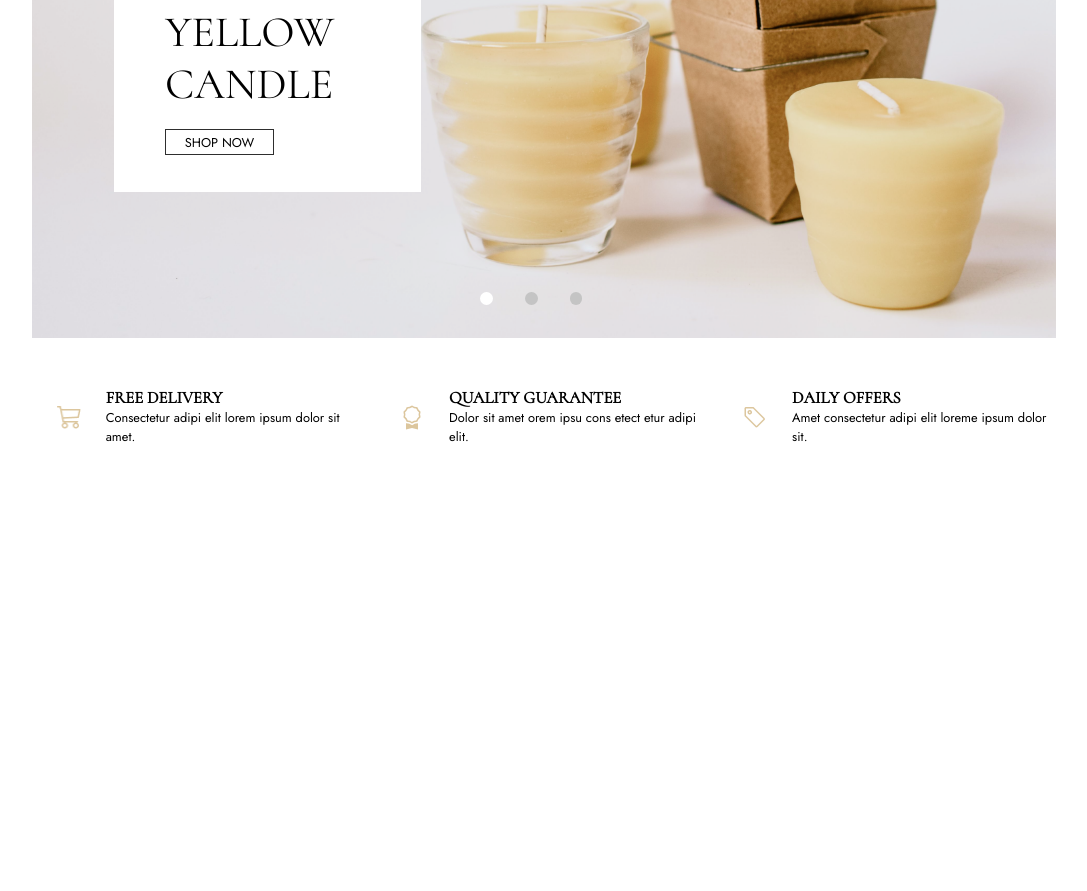
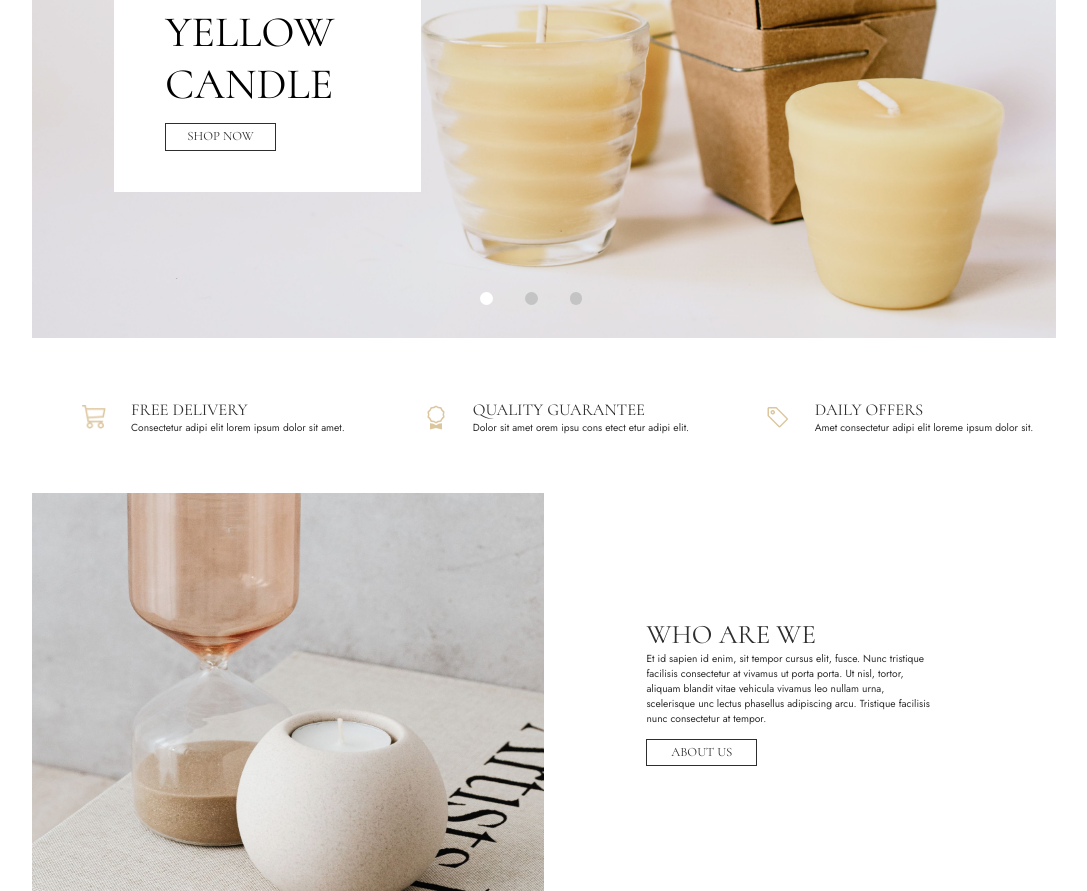
Before and after one commit to slyderyg/candeller, a Next.js app: page / in a window 1280 px wide. Shown: the part 300-1191 px from the top of the page, without its empty margins (96-1183 px from the left). Before the commit the page ends 800 px from the top, so only its background shows below. Built offline with nearby package versions, Linux system fonts and the light colour scheme; no server answers.

Commit message:
admin view button added

```diff
--- a/app/components/AboutUs.tsx
+++ b/app/components/AboutUs.tsx
@@ -1,9 +1,14 @@
 import React from 'react'
-
+import Link from 'next/link'
 const AboutUs = () => {
   return (
-    <div>
-
+    <div className='about'>
+        <img className='about__img' src="/about-us.png" alt="about-us picture" />
+        <div className='about__text'>
+          <span className='about__header'>WHO ARE WE</span>
+          <span className='about__article'>Et id sapien id enim, sit tempor cursus elit, fusce. Nunc tristique facilisis consectetur at vivamus ut porta porta. Ut nisl, tortor, aliquam blandit vitae vehicula vivamus leo nullam urna, scelerisque unc lectus phasellus adipiscing arcu. Tristique facilisis nunc consectetur at tempor.</span>
+          <Link href='/'>ABOUT US</Link>
+        </div>
     </div>
   )
 }
--- a/app/components/Navbar.tsx
+++ b/app/components/Navbar.tsx
@@ -5,7 +5,7 @@ import Link from "next/link";
 import { navLinks } from "../utils/navLinks";
 
 const Navbar = () => {
-    const { modalHandler, user, userSignOut, handleBurger } = useContext(Context);
+    const { modalHandler, user, userSignOut, handleBurger, isAdmin } = useContext(Context);
   return (
     <header>
         <nav className="nav">
@@ -42,6 +42,7 @@ const Navbar = () => {
             <div className="navbar">
                 <ul>
                     {navLinks.map(link => <li key={link.id}><Link className="navbar__link" href={link.href}>{link.name}</Link></li>)}
+                    {isAdmin? (<li><Link className="navbar__link" href='/dashboard'>DASHBOARD</Link></li>):(null)}
                 </ul>
             </div>
 
--- a/app/components/Slider.tsx
+++ b/app/components/Slider.tsx
@@ -1,4 +1,5 @@
 import React, { useState } from 'react';
+import Link from 'next/link';
 
 
 const Slider = () => {
@@ -15,7 +16,7 @@ const Slider = () => {
         <div className='slider__overlay'>
             <div className='slider__overlay__text'>
                 {slide.color} <br /> CANDLE
-                <button className='slider__overlay__button'>SHOP NOW</button>
+                <Link href='/'>SHOP NOW</Link>
             </div>
         </div>
         <div className='slider__radio__button__group'>
--- /dev/null
+++ b/app/components/Tab.tsx
@@ -0,0 +1,17 @@
+import React from 'react'
+//  name
+//  imgUrl
+//  category
+//  price
+//  description
+//  id
+
+const Tab = () => {
+  return (
+    <div className='tab'>
+
+    </div>
+  )
+}
+
+export default Tab
--- a/app/context/context.tsx
+++ b/app/context/context.tsx
@@ -11,11 +11,13 @@ export const Context = createContext({
     isSignInHandler: (isSignIn: boolean):void => {},
     createUser:  (email: string, password: string ): void => {},
     user: null,
-    userSignOut:():void => {},
+    userSignOut: ():void => {},
     userSignIn: (email: string, password: string ): void => {},
     authError: '',
     isBurgerMenuActive: false,
-    handleBurger:():void => {}
+    handleBurger: ():void => {},
+    handleAdmin: ():void => {},
+    isAdmin: false
 });
 
 export const ContextProvider = ({children}: any) => {
@@ -23,6 +25,13 @@ export const ContextProvider = ({children}: any) => {
     const [user, setUser] = useState<User | null>(null);
     //------------------------------------------------------------------------
 
+    //state to checking id user admin:
+    const [isAdmin, setAdmin] = useState(false);
+    const handleAdmin = () => {
+      setAdmin(!isAdmin);
+    }
+
+    //------------------------------------------------------------------------
     //state to show sign in error message:
     const [authError, setAuthError] = useState('');
     //------------------------------------------------------------------------
@@ -108,6 +117,8 @@ export const ContextProvider = ({children}: any) => {
         userSignIn,
         authError,
         isBurgerMenuActive,
-        handleBurger
+        handleBurger,
+        handleAdmin,
+        isAdmin
     }}>{ children }</Context.Provider>)
 }
--- a/app/globals.css
+++ b/app/globals.css
@@ -367,17 +367,20 @@
     margin: 1vw auto;
   }
 
-  .slider__overlay__button {
+  .slider__overlay__text a {
     display: block;
     width: 8.5vw;
     height: 2vw;
     font-size: 1vw;
-    font-family: 'Jost', sans-serif;
-    background: none;
-    border: solid 1px #2E2E2E;
-    margin-top: 1.5vw;
-    cursor: pointer;
+    text-decoration: none;
+    border: #2E2E2E 1px solid;
+    padding: 0;
+    line-height: 200%;
+    text-align: center;
+    color: #2E2E2E;
+    margin-top: 1vw;
   }
+
 
   .slider__radio__button__group {
     position: absolute;
@@ -434,10 +437,122 @@
   .services__heading {
     font-family: 'Cormorant', sans-serif;
     font-size: 1.3vw;
-    font-weight: 600;
+
+    color: #2E2E2E;
   }
 
   .services__text {
     font-family: 'Jost', sans-serif;
+    font-size: 0.8vw;
+    color: #2E2E2E;
+  }
+
+  .about {
+    width: 80%;
+    margin: 0 auto;
+    display: flex;
+    justify-content: space-between;
+  }
+
+  .about__img {
+    width: 50%;
+    display: block;
+  }
+
+  .about__text {
+    display: flex;
+    flex-direction: column;
+    justify-content: center;
+    margin-left: 8vw;
+  }
+  .about__header {
+    width: 70%;
+    display: block;
+    font-family: 'Cormorant', sans-serif;
+    font-size: 2.1vw;
+    color: #2E2E2E;
+  }
+
+  .about__article {
+    width: 70%;
+    display: block;
+    font-family: 'Jost', sans-serif;
+    font-size: 0.8vw;
+    color: #2E2E2E;
+  }
+
+  .about__text a {
+    display: block;
+    width: 8.5vw;
+    height: 2vw;
     font-size: 1vw;
+    text-decoration: none;
+    border: #2E2E2E 1px solid;
+    padding: 0;
+    line-height: 200%;
+    text-align: center;
+    color: #2E2E2E;
+    margin-top: 1vw;
+    font-family: 'Cormorant', serif;
   }
+
+  .switch {
+    position: relative;
+    display: block;
+    width: 60px;
+    height: 34px;
+    margin: 0 auto;
+  }
+
+  .switch input {display:none;}
+
+  .switch__slider {
+    position: absolute;
+    cursor: pointer;
+    top: 0;
+    left: 0;
+    right: 0;
+    bottom: 0;
+    background-color: #ccc;
+    -webkit-transition: .4s;
+    transition: .4s;
+  }
+
+  .switch__slider:before {
+    position: absolute;
+    content: "";
+    height: 26px;
+    width: 26px;
+    left: 4px;
+    bottom: 4px;
+    background-color: white;
+    -webkit-transition: .4s;
+    transition: .4s;
+  }
+
+  input:checked + .switch__slider {
+    background-color: #2196F3;
+  }
+
+  input:focus + .switch__slider {
+    box-shadow: 0 0 1px #2196F3;
+  }
+
+  input:checked + .switch__slider:before {
+    -webkit-transform: translateX(26px);
+    -ms-transform: translateX(26px);
+    transform: translateX(26px);
+  }
+
+  .switch__slider.round {
+    border-radius: 34px;
+  }
+
+  .switch__slider.round:before {
+    border-radius: 50%;
+  }
+
+  .account__h3 {
+    width: max-content;
+    margin: 0  auto;
+  }
--- a/app/page.tsx
+++ b/app/page.tsx
@@ -10,6 +10,8 @@ import SignUpForm from './components/SignUpForm';
 import Menu from './components/Menu';
 import Slider from './components/Slider';
 import Services from './components/Services';
+import AboutUs from './components/AboutUs';
+import Tab from './components/Tab';
 
 export default function Home() {
 
@@ -32,6 +34,8 @@ export default function Home() {
       <Menu />
       <Slider />
       <Services />
+      <AboutUs />
+      <Tab />
     </>
   )
 }
```
Also changed, not shown: app/account/page.tsx (+13 -2 lines), public/about-us.png (added).
